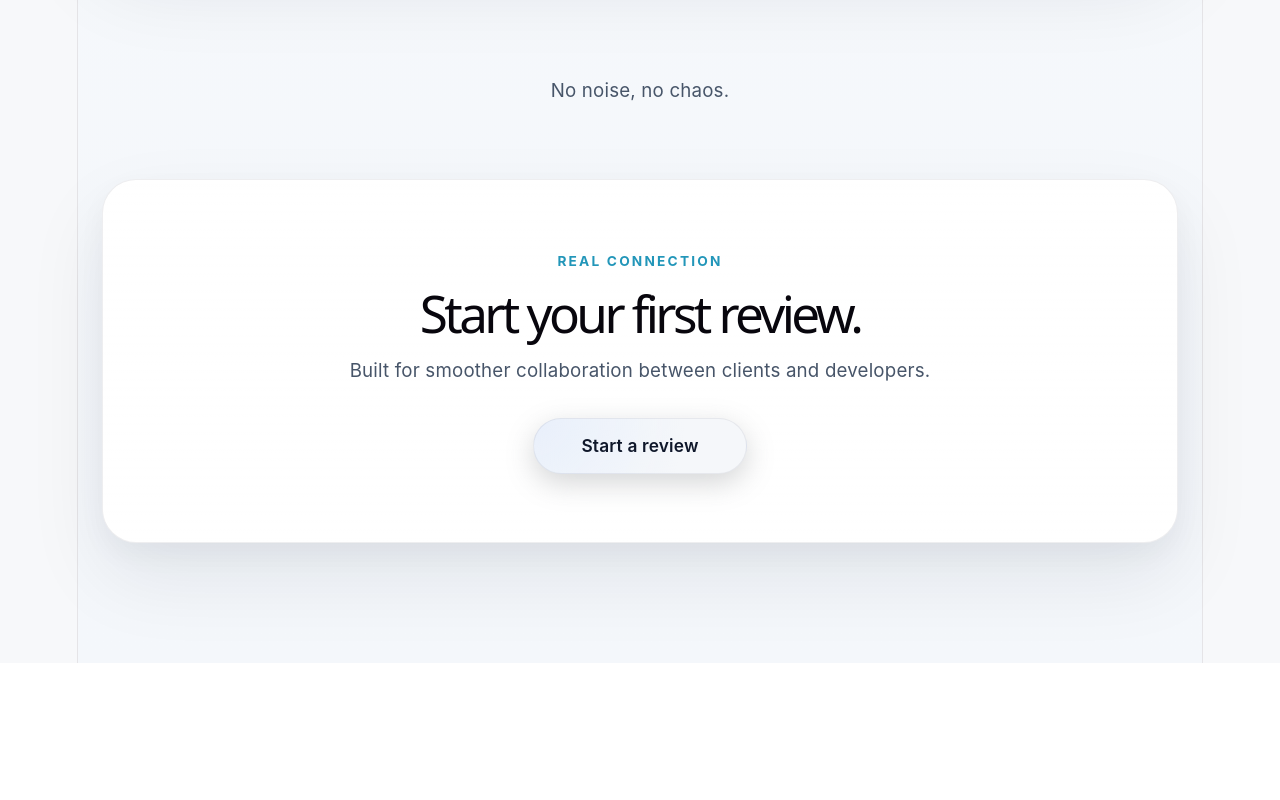
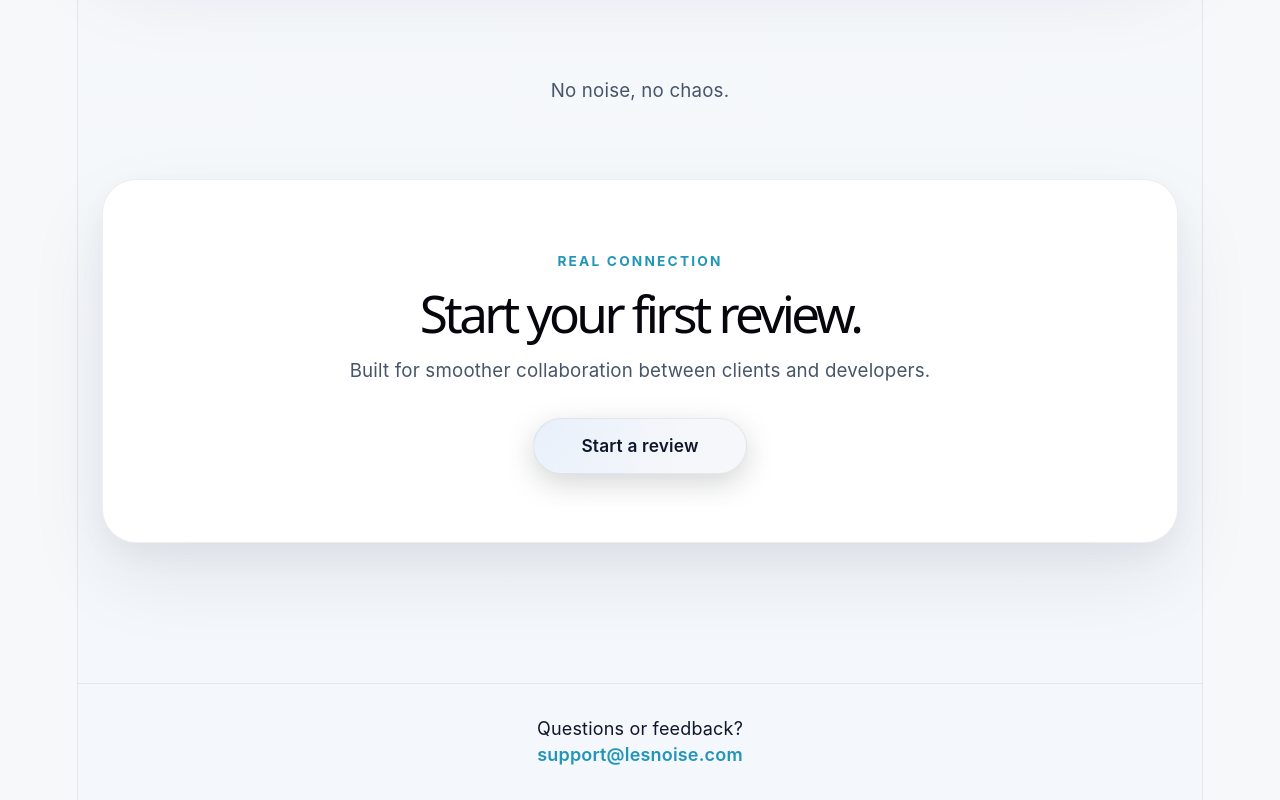
Before and after one commit to emiliagrama/lesnoise-frontend, a React (Vite) app: page / in a window 1280 px wide. Shown: the part 1519-2319 px from the top of the page. Before the commit the page ends 2182 px from the top, so only its background shows below. Built offline with nearby package versions, Linux system fonts and the light colour scheme.

Commit message:
Add support contact

```diff
--- a/src/pages/Dashboard.css
+++ b/src/pages/Dashboard.css
@@ -357,6 +357,30 @@
   font-weight: 700;
 }
 
+.dashboard-support {
+  text-align: center;
+  padding: 24px 0 1px;
+  margin-top: 24px;
+  border-top: 1px solid #e5e7eb;
+}
+
+.dashboard-support p {
+  margin: 0 0 8px;
+  font-size: 14px;
+  color: #64748b;
+}
+
+.dashboard-support a {
+  color: #2296b9;
+  text-decoration: none;
+  font-weight: 600;
+  font-size: 16px;
+}
+
+.dashboard-support a:hover {
+  text-decoration: underline;
+}
+
 @media (max-width: 760px) {
   .dashboard-stats {
     grid-template-columns: 1fr;
--- a/src/pages/Dashboard.jsx
+++ b/src/pages/Dashboard.jsx
@@ -434,6 +434,12 @@ return (
         </div>
       )}
     </div>
+    <div className="dashboard-support">
+      <p>Need help or want to report a bug?</p>
+      <a href="mailto:support@lesnoise.com">
+        support@lesnoise.com
+      </a>
+    </div>
   </div>
 );
 }
--- a/src/pages/HomePage.css
+++ b/src/pages/HomePage.css
@@ -530,6 +530,19 @@ body {
   border-color: rgba(15, 23, 42, 0.164);
   background: rgba(255, 255, 255, 0.92);
 }
+
+.landing-footer {
+  margin-top: 20px;
+  padding: 32px;
+  text-align: center;
+  border-top: 1px solid #e5e7eb;
+}
+
+.landing-footer a {
+  color: #2296b9;
+  text-decoration: none;
+  font-weight: 600;
+}
 /* =========================
    Responsive
 ========================= */
--- a/src/pages/HomePage.jsx
+++ b/src/pages/HomePage.jsx
@@ -171,9 +171,17 @@ export default function HomePage() {
             <Link to="/login" className="lesnoise-button lesnoise-button--ghost">
               Start a review
             </Link>
+
           </div>
         </div>
-      </section>
+        </section>
+        <footer className="landing-footer">
+          <p>Questions or feedback?</p>
+          <a href="mailto:support@lesnoise.com">
+            support@lesnoise.com
+          </a>
+        </footer>
+
     </main>
   );
 }
```
